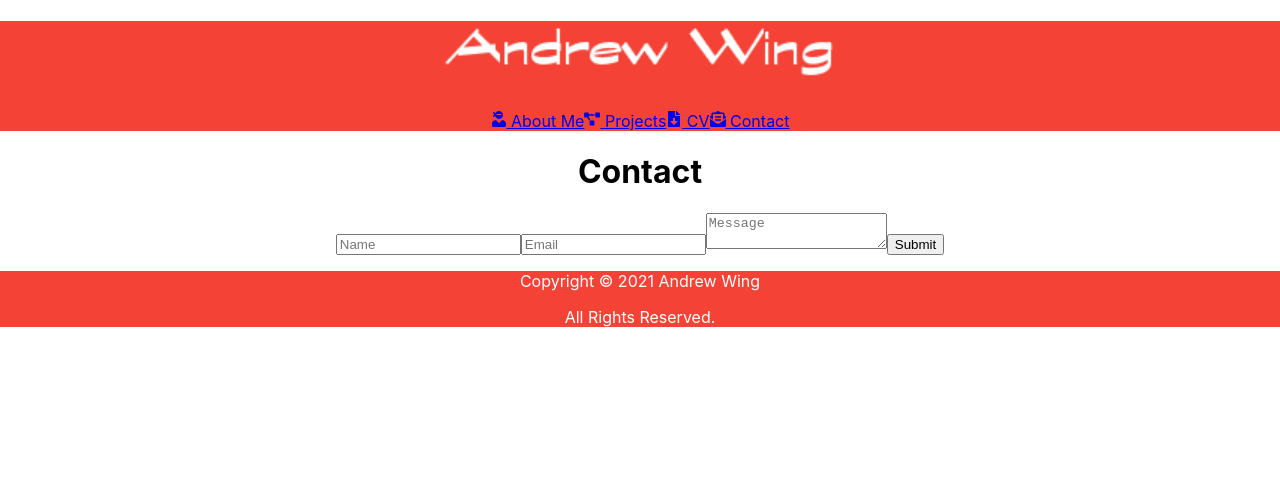
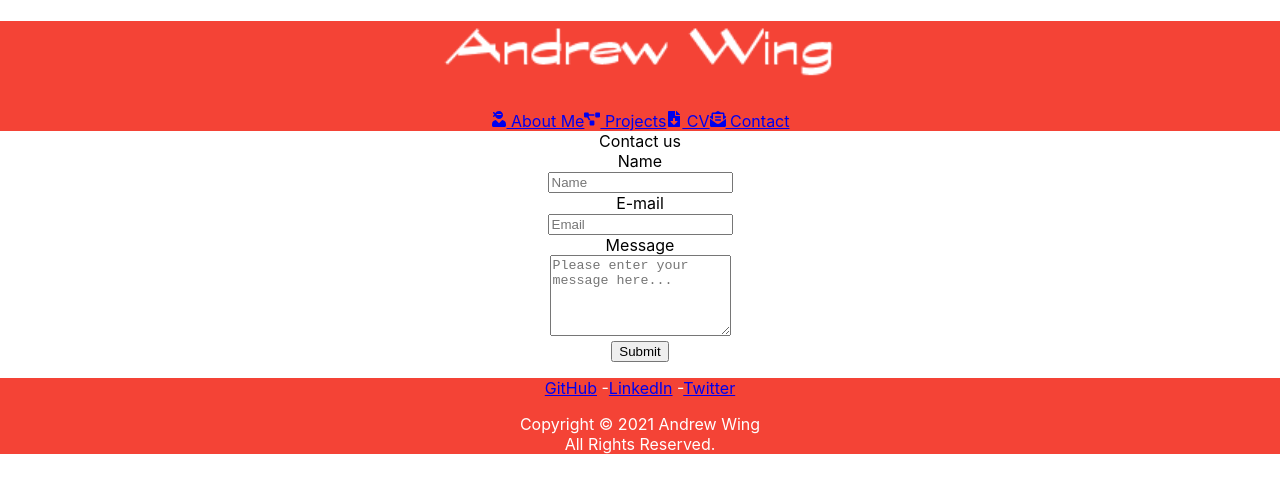
Before and after one commit to wingeh/react-portfolio, a React (Create React App) app: page /contact in a window 1280 px wide. Shown: the top 492 px of the page. Built offline with nearby package versions, Linux system fonts and the light colour scheme.

Commit message:
Preparing to submit

```diff
--- a/src/components/Contact.jsx
+++ b/src/components/Contact.jsx
@@ -5,76 +5,42 @@
 // WHEN I enter text into the email address field
 // THEN I receive a notification if I have entered an invalid email address
 
-import React, { useState } from 'react'
-
-import { checkEmail } from '../utils/helper';
+import React, { useState } from 'react';
 
 function Contact() {
-  const [name, setName] = useState('');
-  const [email, setEmail] = useState('');
-  const [message, setMessage] = useState('');
-  const [error, setError] = useState('');
+    return (
+      <div className="container">
+      <form className="form-horizontal" action="">
+      <legend className="text-center">Contact us</legend>
 
-  const inputChangeHandler = (event) => {
-      const inputName = event.target.name;
-      const inputValue = event.target.value;
-      if (inputName === 'name') {
-          setName(inputValue);
-      } else if (inputName === 'email') {
-          setEmail(inputValue);
-      } else if (inputName === 'message') {
-          setMessage(inputValue)
-      }
-  };
-  const formSubmit = (event) => {
-      event.preventDefault();
-      if (!name || !email || !message ) {
-          setError('Required field not completed')
-          return
-      }
-      if (!checkEmail(email)) {
-          setError('Please use a valid email');
-          return
-      }
-      setName('');
-      setEmail('');
-      setMessage('');
-  }
-    return (
-      <content>
-      <h1>Contact</h1>
-      <form className="form">
-                <input
-                value={name}
-                name="name"
-                onChange={inputChangeHandler}
-                type="text"
-                placeholder="Name"
-                />
-                <input
-                value={email}
-                name="email"
-                onChange={inputChangeHandler}
-                type="text"
-                placeholder="Email"
-                />
-                <textarea
-                value={message}
-                name="message"
-                onChange={inputChangeHandler}
-                type="text"
-                placeholder="Message"
-                />
-                <button type="button" onClick={formSubmit}>
-                Submit
-                </button>
-            </form>
-            {error && (
-                <div>
-                    <p>{error}</p>
-                </div>
-            )}
-      </content>
+      <div className="form-group">
+      <label className="col-md-3 control-label" for="name">Name</label>
+      <div className="col-md-9">
+          <input id="name" name="name" type="text" placeholder="Name" className="form-control"/>
+      </div>
+      </div>
+
+      <div className="form-group">
+      <label className="col-md-3 control-label" for="email">E-mail</label>
+      <div className="col-md-9">
+          <input id="email" name="email" type="text" placeholder="Email" className="form-control"/>
+      </div>
+      </div>
+
+      <div className="form-group">
+      <label className="col-md-3 control-label" for="message">Message</label>
+      <div className="col-md-9">
+          <textarea className="form-control" id="message" name="message" placeholder="Please enter your message here..." rows="5"></textarea>
+      </div>
+      </div>
+
+      <div className="form-group">
+      <div className="col-md-12 text-right my-2">
+          <button type="submit" className="btn btn-primary btn-lg">Submit</button>
+      </div>
+      </div>
+  </form>
+  </div>
     );
 };
 
--- a/src/components/Footer.jsx
+++ b/src/components/Footer.jsx
@@ -7,8 +7,12 @@ import './styles/footer.css';
 function Footer() {
     return (
         <footer>
-            <p>Copyright &copy; 2021 Andrew Wing</p>
-            <p>All Rights Reserved.</p>
+            <p><a href="https://github.com/wingeh" target="_blank">GitHub</a> -
+            <a href="https://www.linkedin.com/in/andrew-wing-03a47968/" target="_blank">LinkedIn</a> -
+            <a href="https://twitter.com" target="_blank">Twitter</a>
+            </p>
+            <p>Copyright &copy; 2021 Andrew Wing <br />
+            All Rights Reserved.</p>
         </footer>
     );
 };
```
Also changed, not shown: Assets/screenshot.jpg (added), 1 other file (tests, documents, lock files or other folders).
